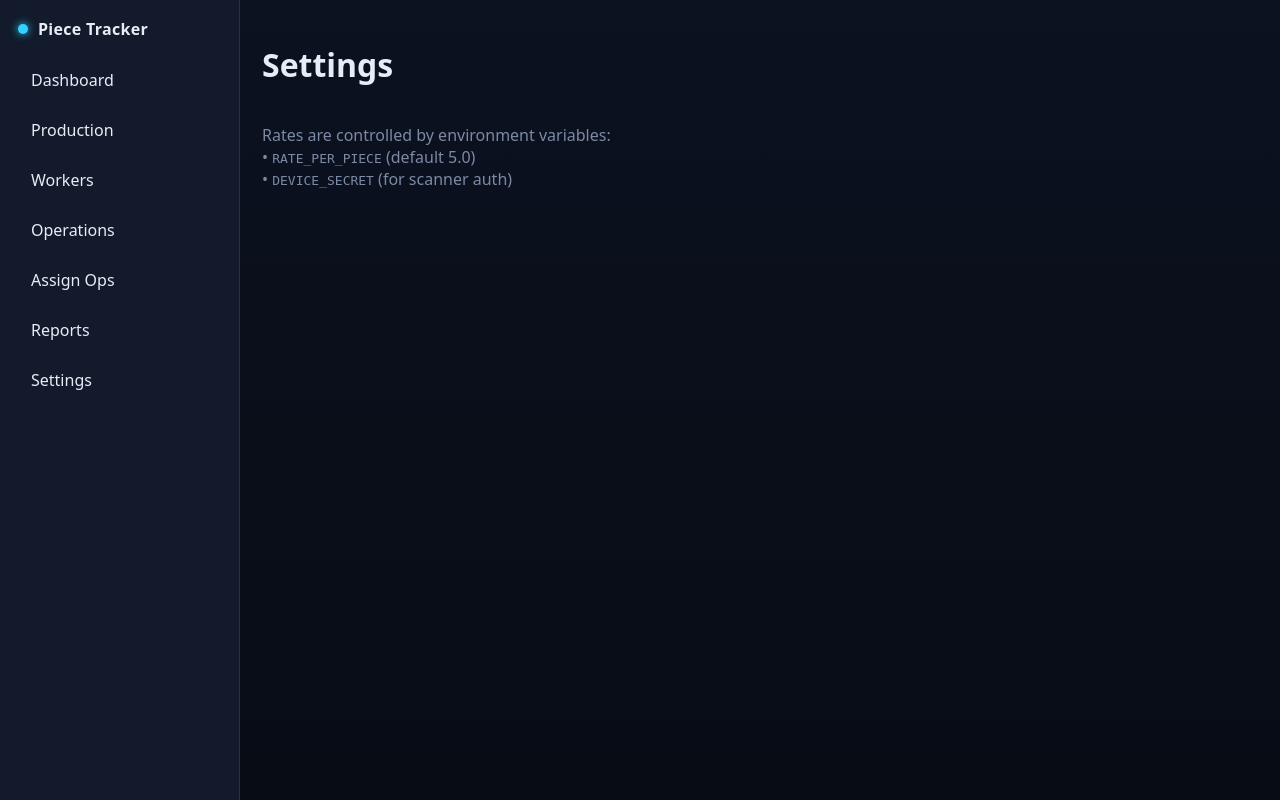
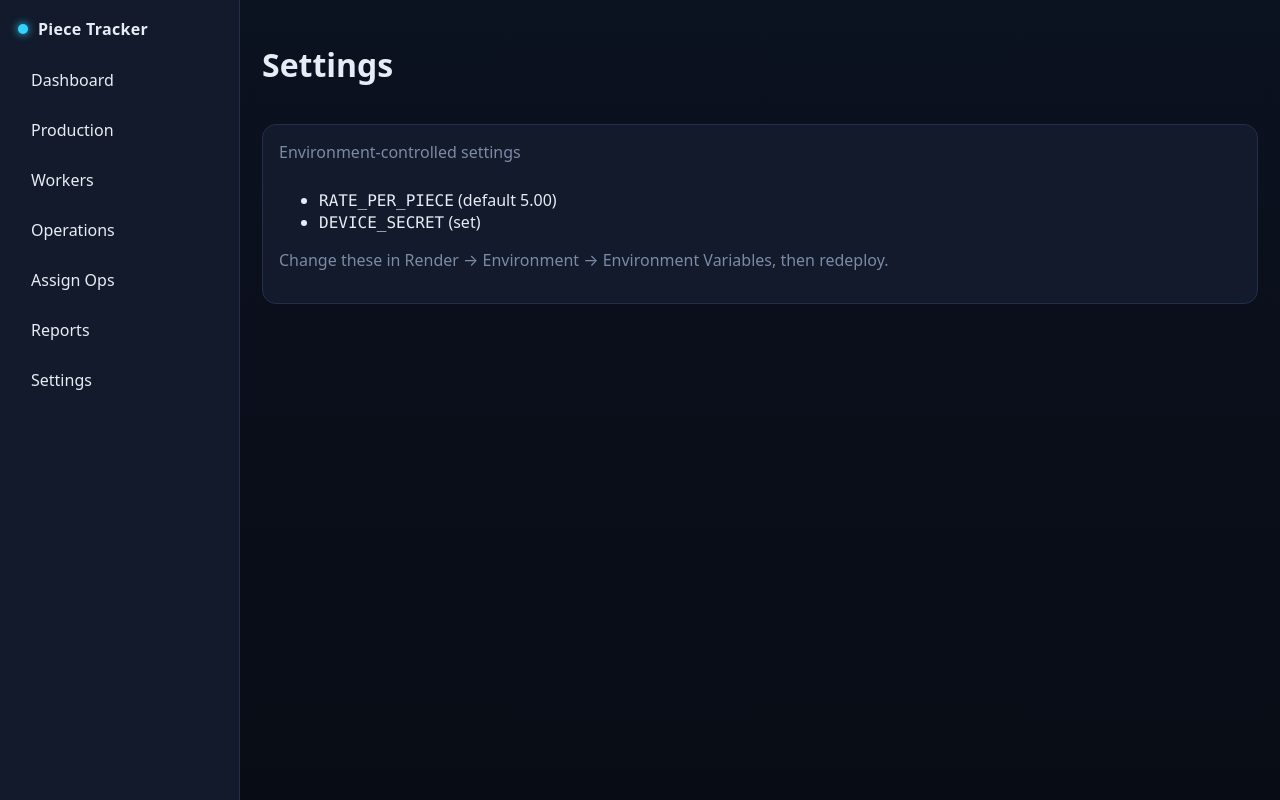
Before and after one commit to Sachinsuthar17/WorkerTracker, a Flask app: page /settings in a window 1280 px wide. Run offline with Flask 3, Linux system fonts and the light colour scheme; some libraries are stand-ins or nearby versions.

Commit message:
Code Changed

```diff
--- a/templates/settings.html
+++ b/templates/settings.html
@@ -1,9 +1,13 @@
 {% extends "layout.html" %}
 {% block content %}
 <header class="page-header"><h1>Settings</h1></header>
-<p class="muted">
-  Rates are controlled by environment variables:
-  <br>• <code>RATE_PER_PIECE</code> (default 5.0)
-  <br>• <code>DEVICE_SECRET</code> (for scanner auth)
-</p>
+<div class="card">
+  <div class="muted">Environment-controlled settings</div>
+  <div style="height:10px;"></div>
+  <ul>
+    <li><span class="code">RATE_PER_PIECE</span> (default {{ "%.2f"|format(rate_per_piece) }})</li>
+    <li><span class="code">DEVICE_SECRET</span> ({{ "set" if device_secret_set else "not set" }})</li>
+  </ul>
+  <p class="muted">Change these in Render → Environment → Environment Variables, then redeploy.</p>
+</div>
 {% endblock %}
```
